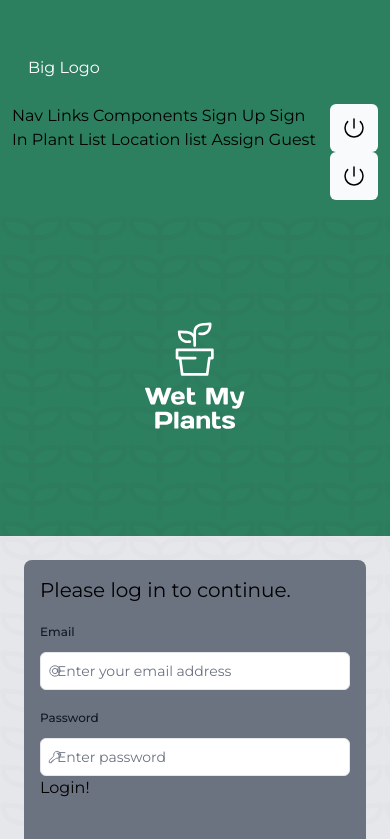
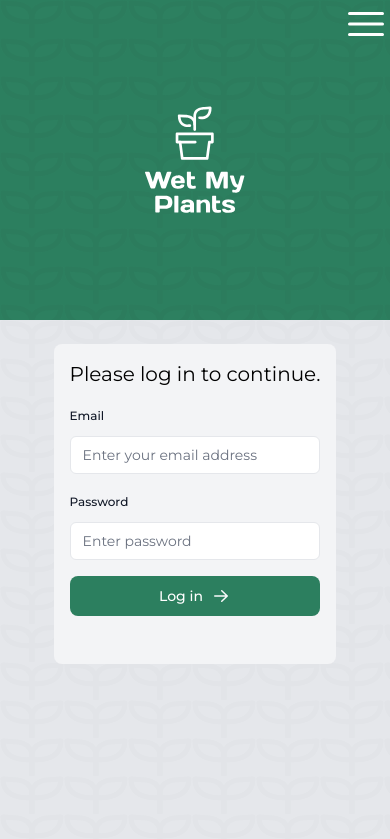
Before and after one commit to dunbar-brett/wet-my-plants-ui, a Next.js app: page / in a window 390 px wide. Shown: the top 839 px of the page. Built offline with nearby package versions, Linux system fonts and the light colour scheme.

Commit message:
made the login screen look better on bigger screens. hid the side nav on small screens and added a non functioning menu icon.

```diff
--- a/app/page.tsx
+++ b/app/page.tsx
@@ -1,4 +1,4 @@
-import LoginForm from '@/app/ui/loginForm';
+import LoginForm from '@/app/ui/forms/loginForm';
 
 export default function Home() {
   return (
--- /dev/null
+++ b/app/ui/forms/addPhotoForm.tsx
@@ -0,0 +1,26 @@
+import { useState } from 'react';
+
+const ImageUpload = () => {
+  const [selectedImage, setSelectedImage] = useState<string | ArrayBuffer | null>(null);
+
+  const handleImageUpload = (event: React.ChangeEvent<HTMLInputElement>) => {
+    const file = event.target.files?.[0];
+    if (file) {
+      const reader = new FileReader();
+      reader.onloadend = () => {
+        setSelectedImage(reader.result);
+        // TODO: Likely need api req to upload to db or service here
+      };
+      reader.readAsDataURL(file);
+    }
+  };
+
+  return (
+    <div>
+      <input type="file" accept="image/*" onChange={handleImageUpload} />
+      {selectedImage && <img src={selectedImage.toString()} alt="Preview" />}
+    </div>
+  );
+};
+
+export default ImageUpload;
--- /dev/null
+++ b/app/ui/forms/button.tsx
@@ -0,0 +1,19 @@
+import clsx from 'clsx';
+
+interface ButtonProps extends React.ButtonHTMLAttributes<HTMLButtonElement> {
+  children: React.ReactNode;
+}
+
+export function Button({ children, className, ...rest }: ButtonProps) {
+  return (
+    <button
+      {...rest}
+      className={clsx(
+        'flex h-10 items-center rounded-lg bg-plant-green px-4 text-sm font-medium text-white transition-colors hover:bg-plant-green-dark focus-visible:outline focus-visible:outline-2 focus-visible:outline-offset-2 focus-visible:outline-plant-green active:bg-plant-green-dark aria-disabled:cursor-not-allowed aria-disabled:opacity-50',
+        className,
+      )}
+    >
+      {children}
+    </button>
+  );
+}
--- a/app/ui/loginForm.tsx
+++ b/app/ui/forms/loginForm.tsx
@@ -1,15 +1,10 @@
-import {
-  AtSymbolIcon,
-  KeyIcon,
-  ExclamationCircleIcon,
-} from '@heroicons/react/24/outline';
 import { ArrowRightIcon } from '@heroicons/react/20/solid';
-// import { Button } from './button';
+import { Button } from './button';
 
 export default function LoginForm() {
   return (
-    <form className="space-y-3 md:space-y-5">
-      <div className="flex-1 rounded-lg bg-gray-500 p-4 md:p-8">
+    <form className="space-y-3 md:space-y-5 lg:w-[40rem] mx-auto">
+      <div className="flex-1 rounded-lg bg-gray-100 p-4 md:p-8">
         <h1 className="mb-3 text-xl md:text-2xl">
           Please log in to continue.
         </h1>
@@ -23,14 +18,13 @@ export default function LoginForm() {
             </label>
             <div className="relative">
               <input
-                className="peer block w-full rounded-md border border-gray-200 py-2 md:py-[9px] pl-4 md:pl-10 text-sm outline-2 placeholder:text-gray-500"
+                className="peer block w-full rounded-md border border-gray-200 py-2 md:py-[9px] pl-3 text-sm outline-2 placeholder:text-gray-500"
                 id="email"
                 type="email"
                 name="email"
                 placeholder="Enter your email address"
                 required
               />
-              <AtSymbolIcon className="pointer-events-none absolute left-2 md:left-3 top-1/2 h-[14px] md:h-[18px] w-[14px] md:w-[18px] -translate-y-1/2 text-gray-500 peer-focus:text-gray-900" />
             </div>
           </div>
           <div className="mt-4">
@@ -42,7 +36,7 @@ export default function LoginForm() {
             </label>
             <div className="relative">
               <input
-                className="peer block w-full rounded-md border border-gray-200 py-2 md:py-[9px] pl-4 md:pl-10 text-sm outline-2 placeholder:text-gray-500"
+                className="peer block w-full rounded-md border border-gray-200 py-2 md:py-[9px] pl-3 text-sm outline-2 placeholder:text-gray-500"
                 id="password"
                 type="password"
                 name="password"
@@ -50,11 +44,12 @@ export default function LoginForm() {
                 required
                 minLength={6}
               />
-              <KeyIcon className="pointer-events-none absolute left-2 md:left-3 top-1/2 h-[14px] md:h-[18px] w-[14px] md:w-[18px] -translate-y-1/2 text-gray-500 peer-focus:text-gray-900" />
             </div>
           </div>
         </div>
-        <LoginButton />
+        <div className="flex justify-center items-center">
+          <LoginButton />
+        </div>
         <div className="flex h-8 items-end space-x-1">
           {/* Add form errors here */}
         </div>
@@ -65,9 +60,9 @@ export default function LoginForm() {
 
 function LoginButton() {
   return (
-    // <Button className="mt-4 w-full">
-    //   Log in <ArrowRightIcon className="ml-auto h-5 w-5 text-gray-50" />
-    // </Button>
-    <button type="button">Login!</button>
+    <Button className="flex justify-center items-center mt-4 w-full lg:w-[30%]">
+      <span>Log in</span>
+      <ArrowRightIcon className="h-5 w-5 text-gray-50 ml-2" />
+    </Button>
   );
 }
--- a/app/ui/sidenav.tsx
+++ b/app/ui/sidenav.tsx
@@ -1,10 +1,14 @@
 import Link from 'next/link';
 // import NavLinks from '@/app/ui/dashboard/nav-links';
-import { PowerIcon } from '@heroicons/react/24/outline';
+import { Bars3Icon, PowerIcon } from '@heroicons/react/24/outline';
 
 export default function SideNav() {
   return (
-    <div className="flex h-full flex-col px-3 py-4 md:px-2 bg-plant-green">
+    <>
+      <div className="block md:hidden text-white">
+        <Bars3Icon className="w-12 absolute right-0 top-0"/>
+      </div>
+      <div className="flex h-full flex-col px-3 py-4 md:px-2 bg-plant-green hidden md:block">
         <Link
           className="mb-2 flex h-20 items-end justify-start rounded-md p-4 md:h-40"
           href="/"
@@ -34,5 +38,6 @@ export default function SideNav() {
           </form>
         </div>
       </div>
+    </>
   );
 }
--- a/tailwind.config.ts
+++ b/tailwind.config.ts
@@ -16,7 +16,8 @@ const config: Config = {
           'plant-pattern-gray': 'url("../public/plant-bg-gray.svg")',
       },
       colors: {
-        'plant-green': '#2C7F5F'
+        'plant-green': '#2C7F5F',
+        'plant-green-dark': '#205D46',
       },
     },
   },
```
Also changed, not shown: package.json (+6 -5 lines), app/ui/forms/addPlantForm.tsx (added), app/ui/forms/signUpForm.tsx (added), app/ui/plants/notifyScroller.tsx (added), app/ui/userCard.tsx (added), 1 other file (tests, documents, lock files or other folders). Lines whose indentation alone changed are shown as unchanged.
